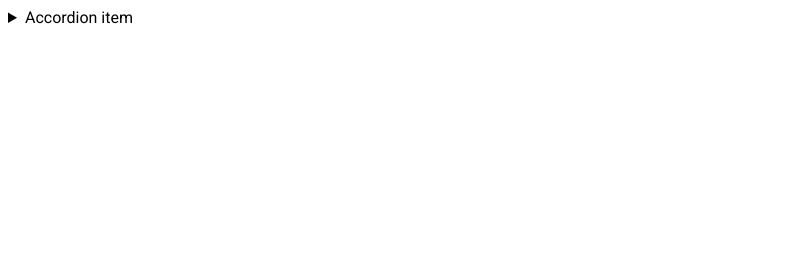
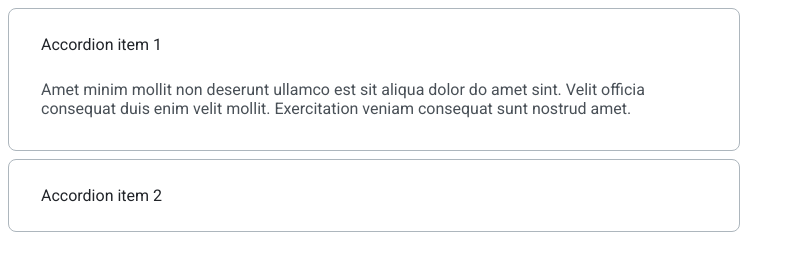
Before and after one commit to js-tasks-ru/htmlcss-20221107_leo-kazachenko, a website: page 03-lection1/02-accordion/index.html in a window 1280 px wide. Shown: the whole page, without its empty margins (0-795 px from the left). Drawn offline with Linux system fonts and the light colour scheme.

Commit message:
add 02-accordion

```diff
--- a/03-lection1/02-accordion/accordion.css
+++ b/03-lection1/02-accordion/accordion.css
@@ -1 +1,32 @@
 /* Стилизация аккордеона */
+summary {
+    display: inline-block;
+}
+
+summary.accordion__item{
+    line-height: 23px;
+    font-size: 16px;
+    color: #212429;
+    padding: 24px 0 24px 32px ;
+}
+
+.accordion__summary {
+ width: 730px;
+ border: 1px solid hsl(208, 11%, 71%);
+ border-radius: 8px;
+ margin-bottom: 8px;
+}
+
+p {
+ margin: 0;
+ color: #495057;
+ padding: 0 48.69px 32px 32px;
+}
+
+.accordion__summary:last-child {
+    margin-bottom: 0;
+}
+
+summary::-webkit-details-marker{
+    display:none;
+}
--- a/03-lection1/02-accordion/index.html
+++ b/03-lection1/02-accordion/index.html
@@ -6,13 +6,20 @@
         <link rel="stylesheet" href="./accordion.css">
     </head>
     <body>
-        <details>
-            <summary>
-                Accordion item
+        <details class="accordion__summary" open>
+            <summary class="accordion__item">
+                Accordion item 1
             </summary>
             <p>
-                Hidden content
+                Amet minim mollit non deserunt ullamco est sit aliqua dolor do amet sint. Velit officia consequat duis enim velit mollit. Exercitation veniam consequat sunt nostrud amet.
             </p>
         </details>
+        <details class="accordion__summary">
+        <summary class="accordion__item">
+            Accordion item 2
+        </summary>
+        <p>
+        </p>
+    </details>
     </body>
 </html>
```
